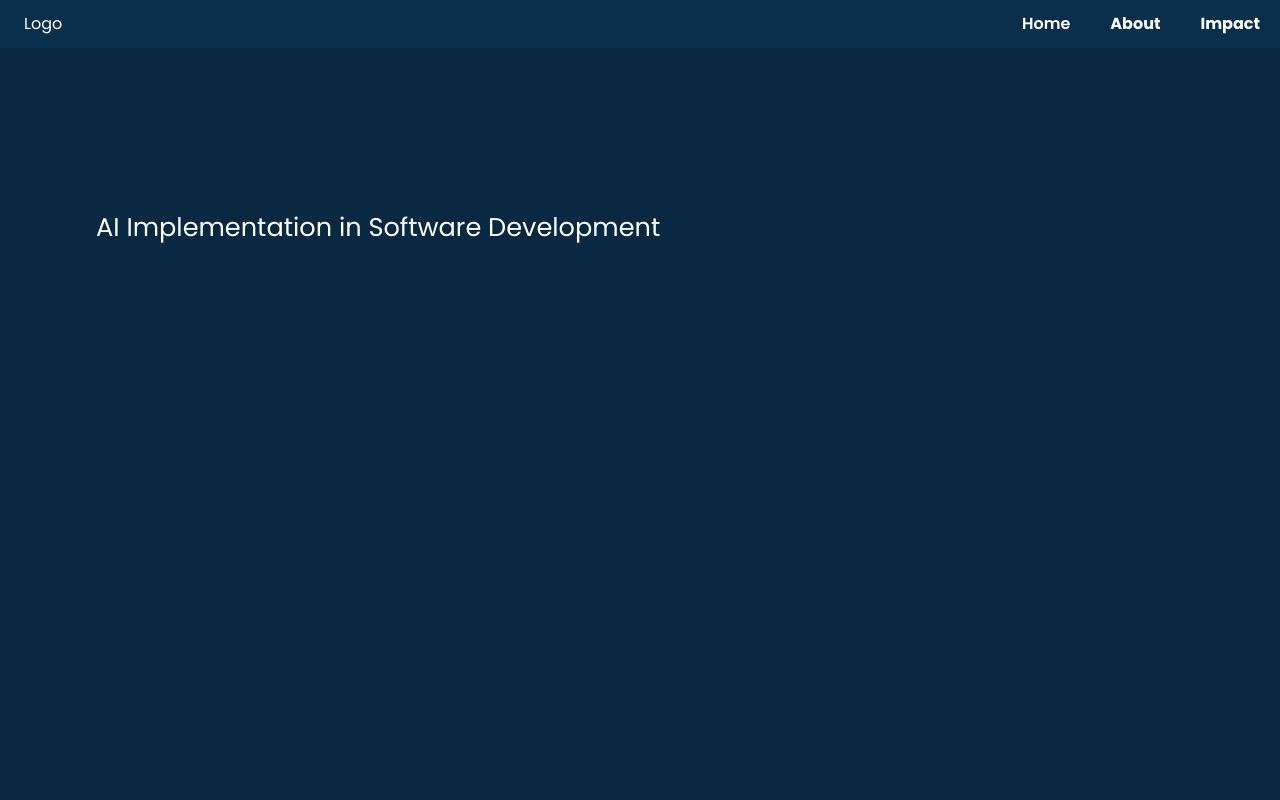
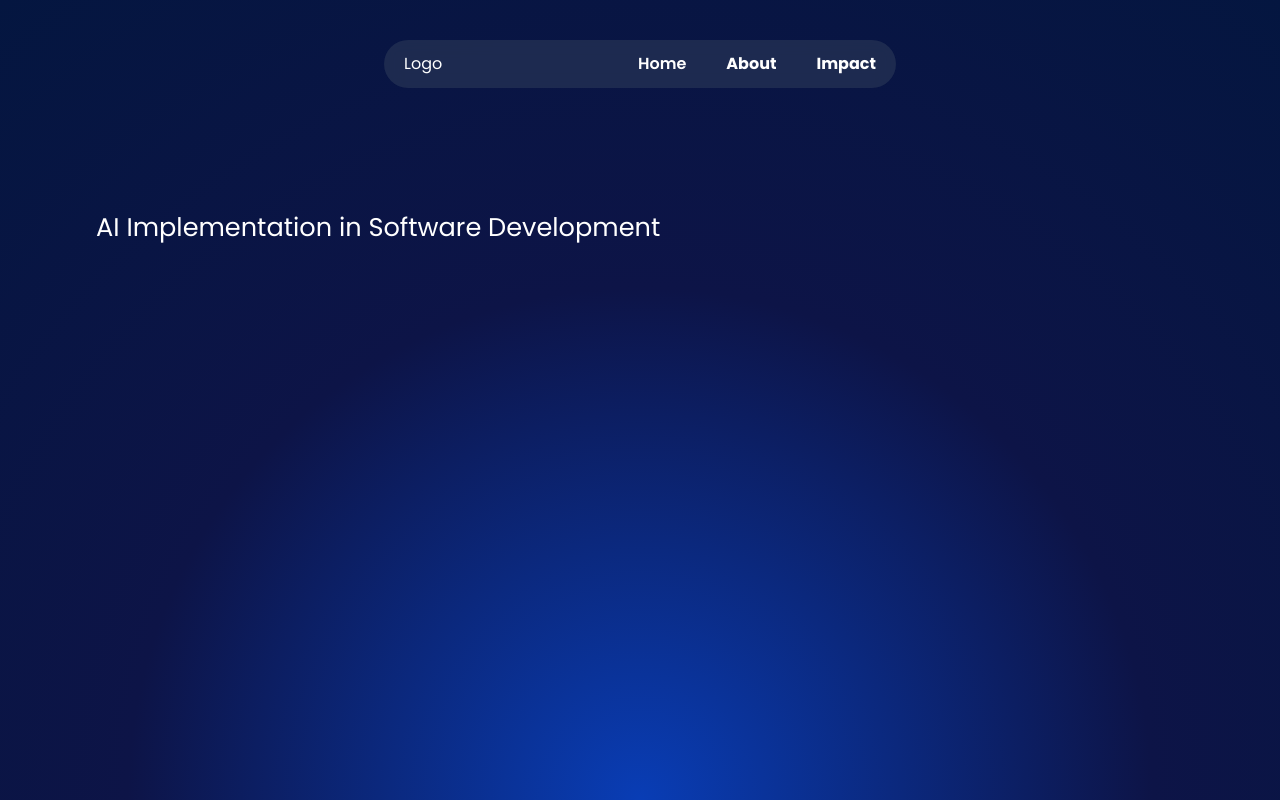
Before and after one commit to alanabyan/lomba-ITTECHNO, a Next.js app: page / in a window 1280 px wide. Shown: the top 800 px of the page. Built offline with nearby package versions, Linux system fonts and the light colour scheme.

Commit message:
perubahan navbar

```diff
--- a/app/navbar.tsx
+++ b/app/navbar.tsx
@@ -2,8 +2,9 @@ import Link from "next/link"
 
 export default function Navbar() {
     return (
-        <nav className="flex fixed justify-between w-full bg-[#0C3759] bg-opacity-50 h-[6vh] backdrop-blur items-center ">
-            <h1 className="text-white px-6">Logo</h1>
+        <main className="flex justify-center">
+            <nav className="flex fixed justify-between w-[40%] backdrop-filter-[40px] mt-10 h-[6vh] backdrop-blur items-center rounded-full bg-slate-600 bg-opacity-35">
+                <h1 className="text-white px-5  ">Logo</h1>
                 <div>
                     <ul className="flex">
                         <Link href={''}><li className="text-white px-5 cursor-pointer font-semibold hover:text-[#4796d3] transition duration-150 ease-in">Home</li></Link>
@@ -12,5 +13,6 @@ export default function Navbar() {
                     </ul>
                 </div>
             </nav>
+        </main>
     )
 }
--- a/app/page.tsx
+++ b/app/page.tsx
@@ -2,8 +2,11 @@ import Image from "next/image";
 
 export default function Home() {
   return (
-    <div className="h-[200vh] w-full bg-[#092943]">
-      <div id="Home" className="text-white py-52 px-24 text-[3.2vh] ">AI Implementation in Software Development</div>
+    <div className="h-[200vh] w-full bg-[radial-gradient(circle_at_center,_var(--tw-gradient-stops))] from-[#093db5] via-[#0d1447] to-[#041640]">
+      <div id="Home">
+
+      </div>
+      <div  className="text-white py-52 px-24 text-[3.2vh] ">AI Implementation in Software Development</div>
     </div>
   );
 }
```
Lines whose indentation alone changed are shown as unchanged.
